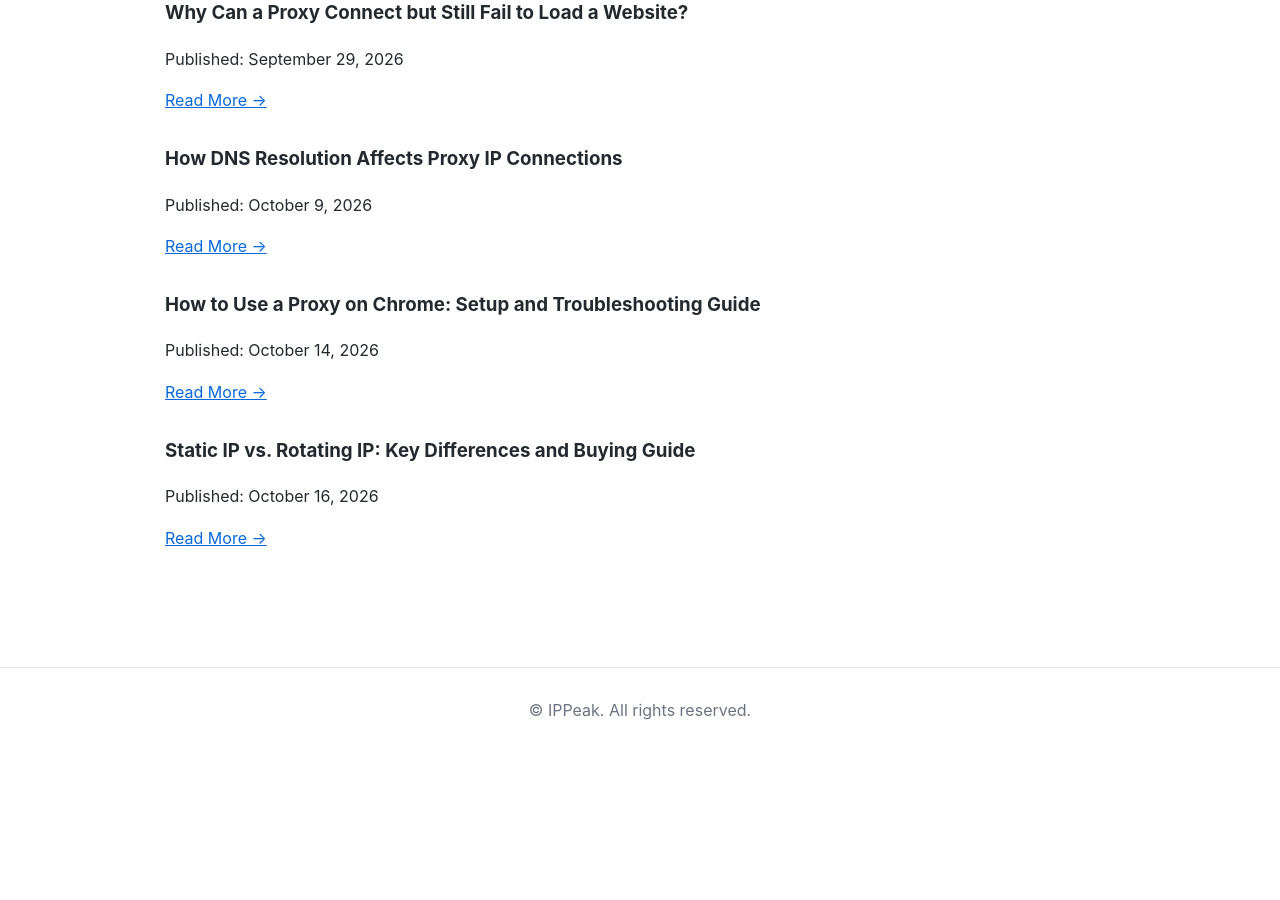
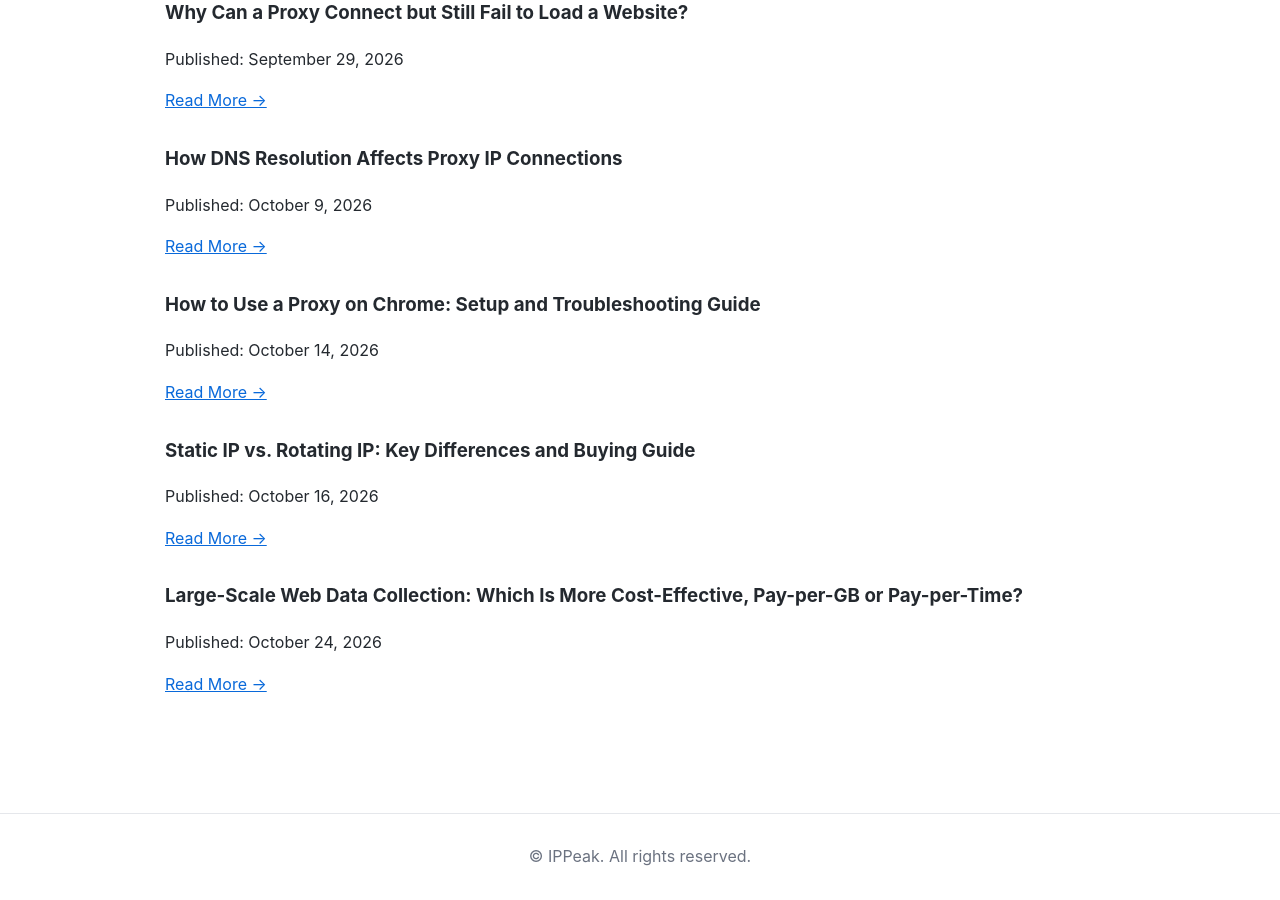
Before and after one commit to IPPeak/IPPeak-Residential-Proxy, a Jekyll site: the page built from docs/blog/articles.md, in a window 1280 px wide and 900 px high, scrolled down 2181 px. Built offline with Jekyll 4.4.1, drawn with Linux system fonts in a browser that asks for light colours; before the commit the page ends 2935 px from its top, so only the background shows below that.

Commit message:
Add new article on web data collection cost-effectiveness

```diff
--- a/docs/blog/articles.md
+++ b/docs/blog/articles.md
@@ -106,3 +106,9 @@ Published: October 14, 2026
 Published: October 16, 2026
 
 [Read More →](Static-IP-vs-Rotating-IP.html)
+
+### Large-Scale Web Data Collection: Which Is More Cost-Effective, Pay-per-GB or Pay-per-Time?
+
+Published: October 24, 2026
+
+[Read More →](Large-Scale-Web-Data-Collection.html)
```
